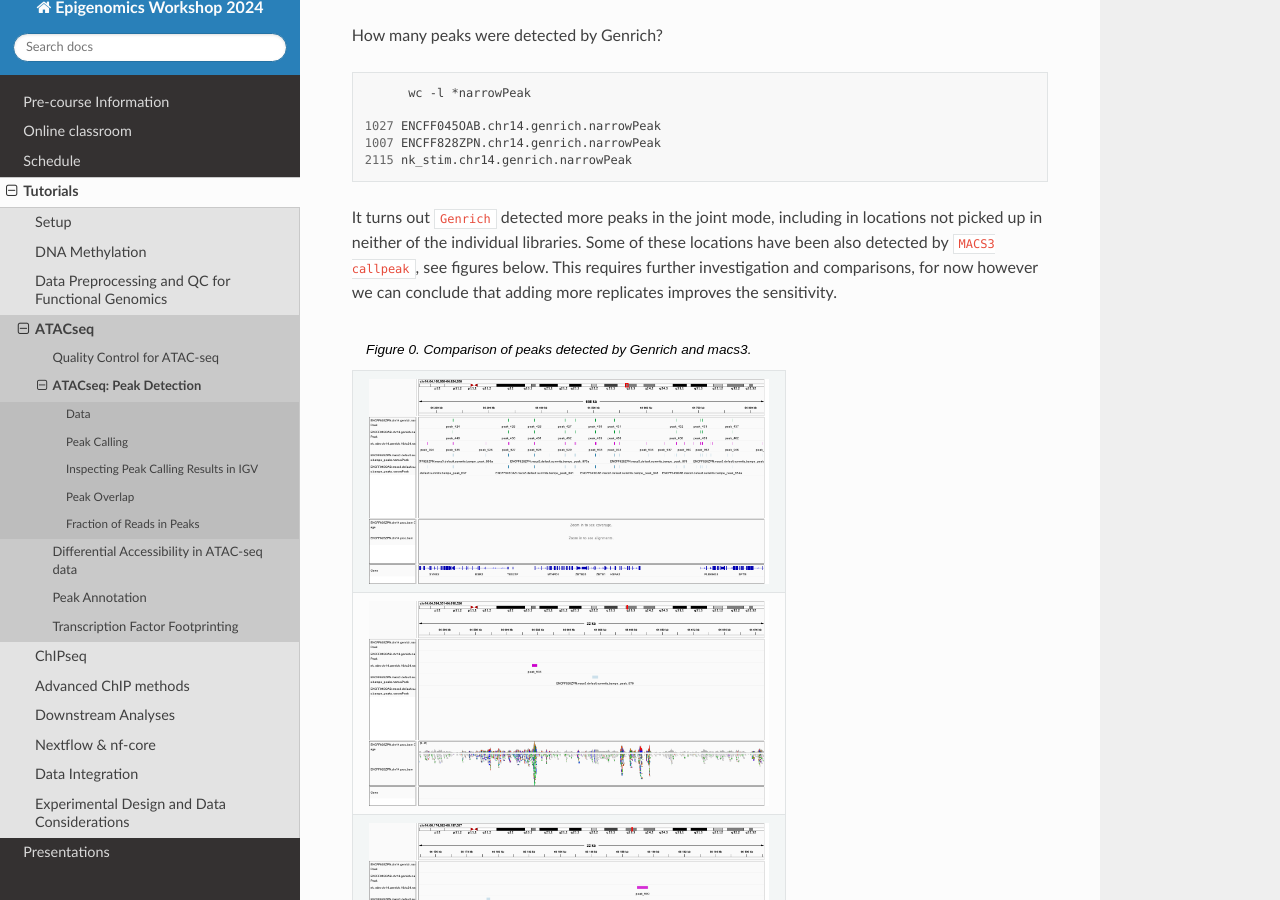
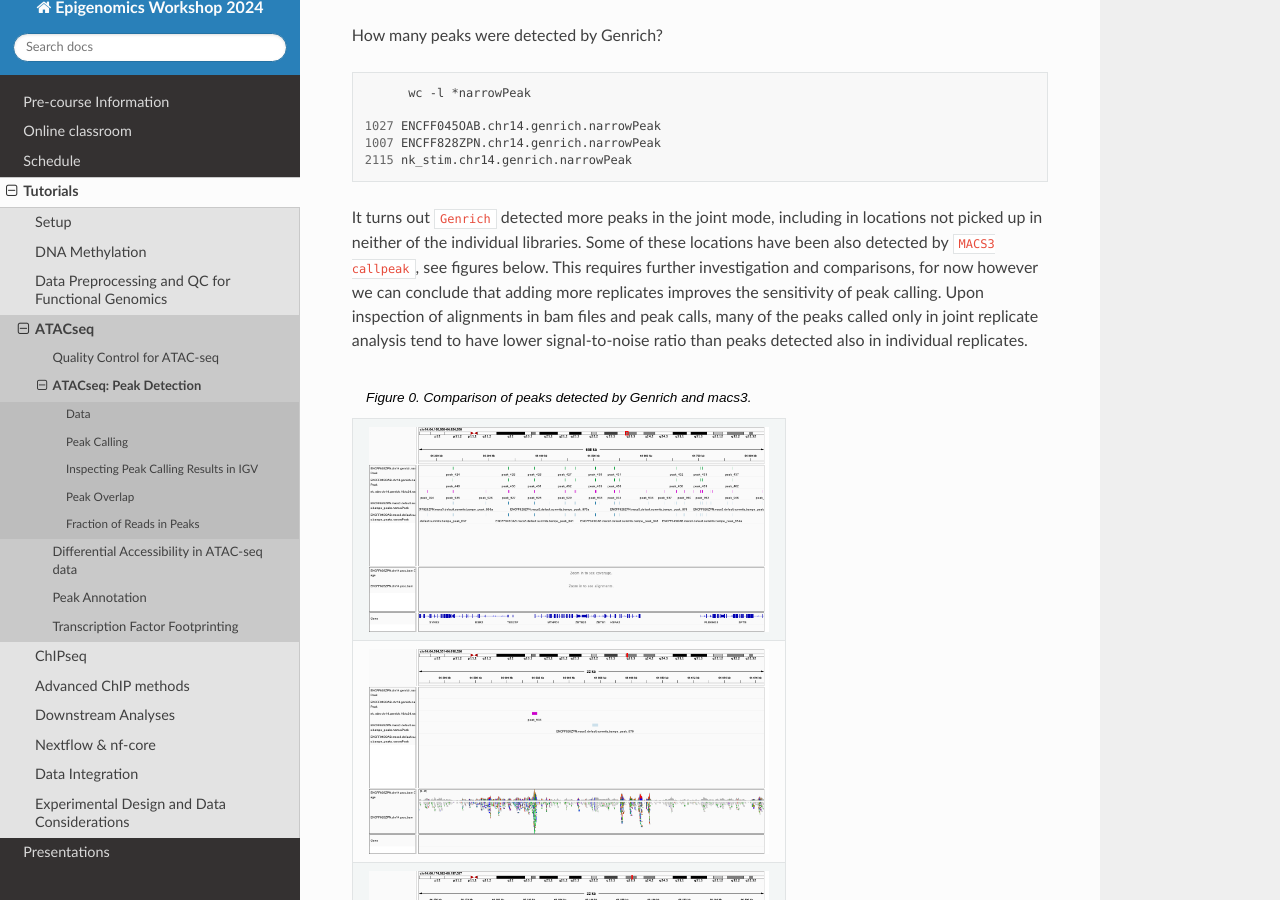
Before and after one commit to NBISweden/workshop-epigenomics-RTDs, a Sphinx documentation site: the page built from docs/content/tutorials/ATACseq/lab-atacseq-bulk.rst, in a window 1280 px wide and 900 px high, scrolled down 5711 px. Built offline with Sphinx 7.4.7 and the Read the Docs theme 2.0.0, drawn with Linux system fonts in a browser that asks for light colours.

Commit message:
modify genrich section

```diff
--- a/docs/content/tutorials/ATACseq/lab-atacseq-bulk.rst
+++ b/docs/content/tutorials/ATACseq/lab-atacseq-bulk.rst
@@ -289,7 +289,7 @@ How many peaks were detected by Genrich?
   1007 ENCFF828ZPN.chr14.genrich.narrowPeak
   2115 nk_stim.chr14.genrich.narrowPeak
 
-It turns out ``Genrich`` detected more peaks in the joint mode, including in locations not picked up in neither of the individual libraries. Some of  these locations have been also detected by ``MACS3 callpeak``, see figures below. This requires further investigation and comparisons, for now however we can conclude that adding more replicates improves the sensitivity.
+It turns out ``Genrich`` detected more peaks in the joint mode, including in locations not picked up in neither of the individual libraries. Some of  these locations have been also detected by ``MACS3 callpeak``, see figures below. This requires further investigation and comparisons, for now however we can conclude that adding more replicates improves the sensitivity of peak calling. Upon inspection of alignments in bam files and peak calls, many of the peaks called only in joint replicate analysis tend to have lower signal-to-noise ratio than peaks detected also in individual replicates.
 
 
 .. list-table:: Figure 0. Comparison of peaks detected by Genrich and macs3.
```
